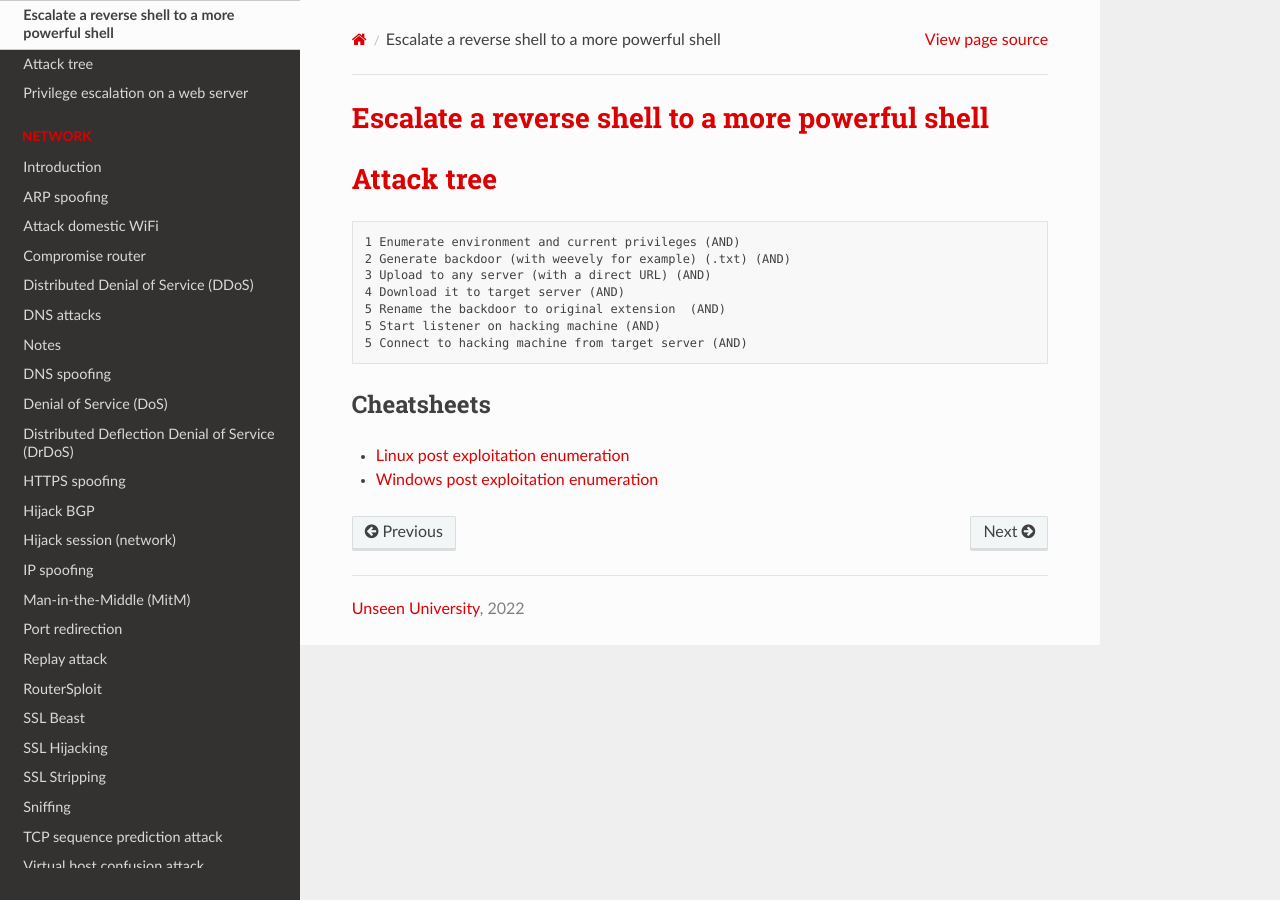
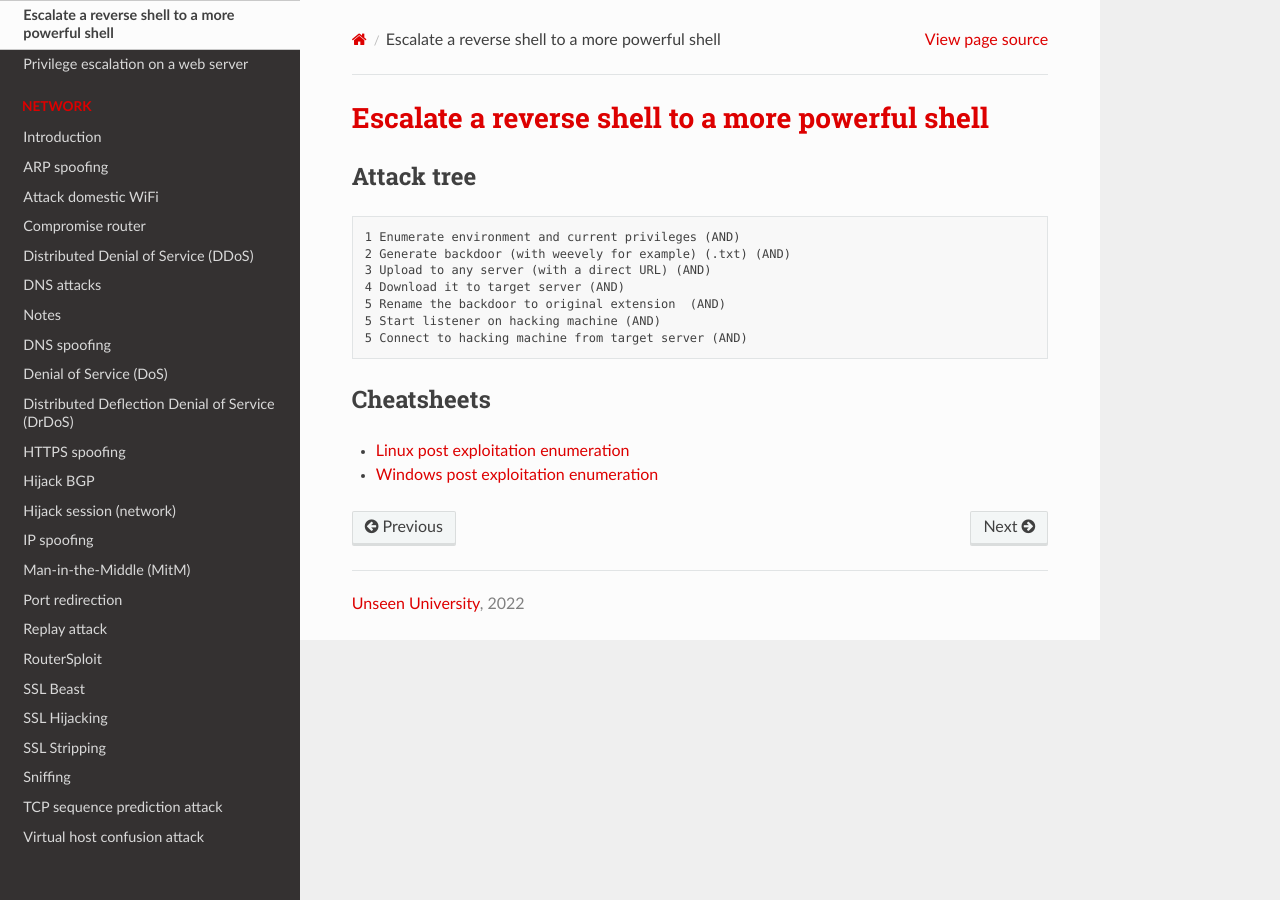
Before and after one commit to tymyrddin/red-basic, a Sphinx documentation site: the page built from source/docs/server/Escalate-reverse-shell.md, in a window 1280 px wide. Built offline with Sphinx 7.4.7 and the Read the Docs theme 2.0.0, drawn with Linux system fonts in a browser that asks for light colours.

Commit message:
Yet another refactoring

````diff
--- a/source/docs/server/Escalate-reverse-shell.md
+++ b/source/docs/server/Escalate-reverse-shell.md
@@ -1,6 +1,6 @@
 # Escalate a reverse shell to a more powerful shell
 
-# Attack tree
+## Attack tree
 
 ```text
 1 Enumerate environment and current privileges (AND)
````
